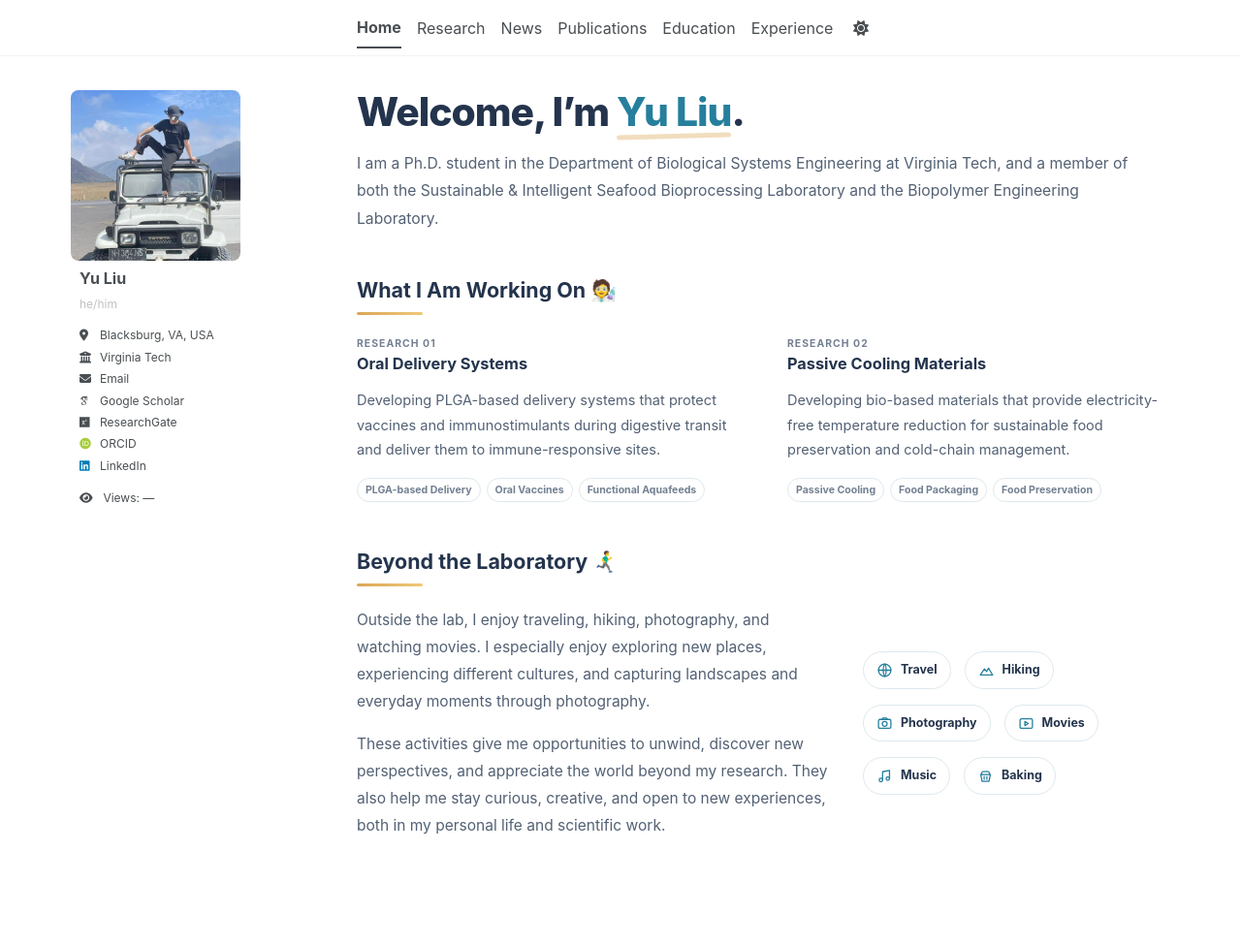
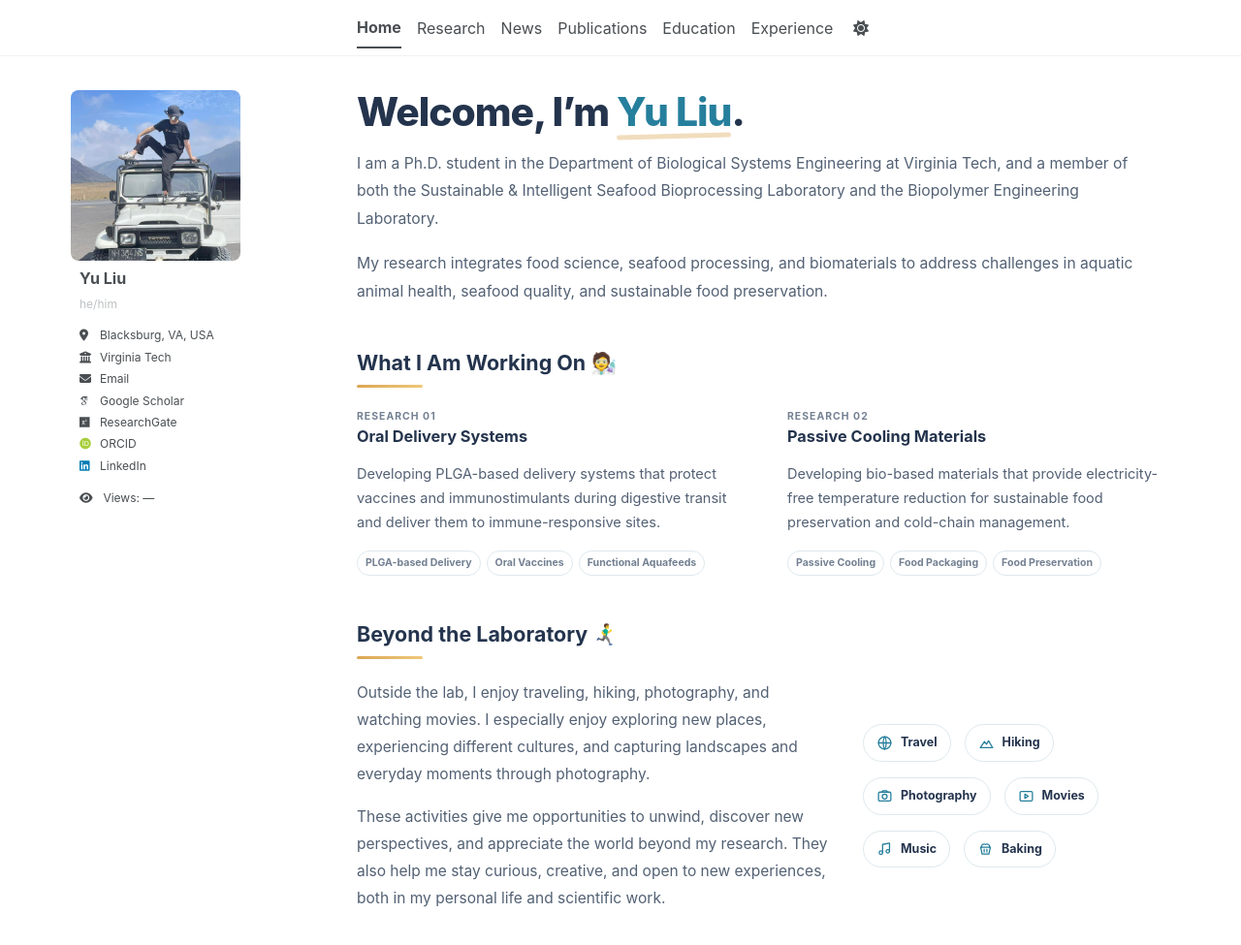
Before and after one commit to yuliu0322/yuliu0322.github.io, a Jekyll site: the page built from _pages/about.md, in a window 1280 px wide and 1035 px high. Shown: the top 975 px of the window at 97% size. Built offline with Jekyll 4.4.1, drawn with Linux system fonts in a browser that asks for light colours; some web fonts are replaced; a script bundle is joined from its source files by our own code; library files that are not in the unit come from our copies.

Commit message:
Update about.md

```diff
--- a/_pages/about.md
+++ b/_pages/about.md
@@ -314,6 +314,10 @@ html[data-theme="dark"] .home-welcome {
       and the Biopolymer Engineering Laboratory.
     </p>
 
+    <p class="home-description" style="margin-top: 18px;">
+  My research integrates food science, seafood processing, and biomaterials to address challenges in aquatic animal health, seafood quality, and sustainable food preservation.
+</p>
+
   </section>
 
 
```
